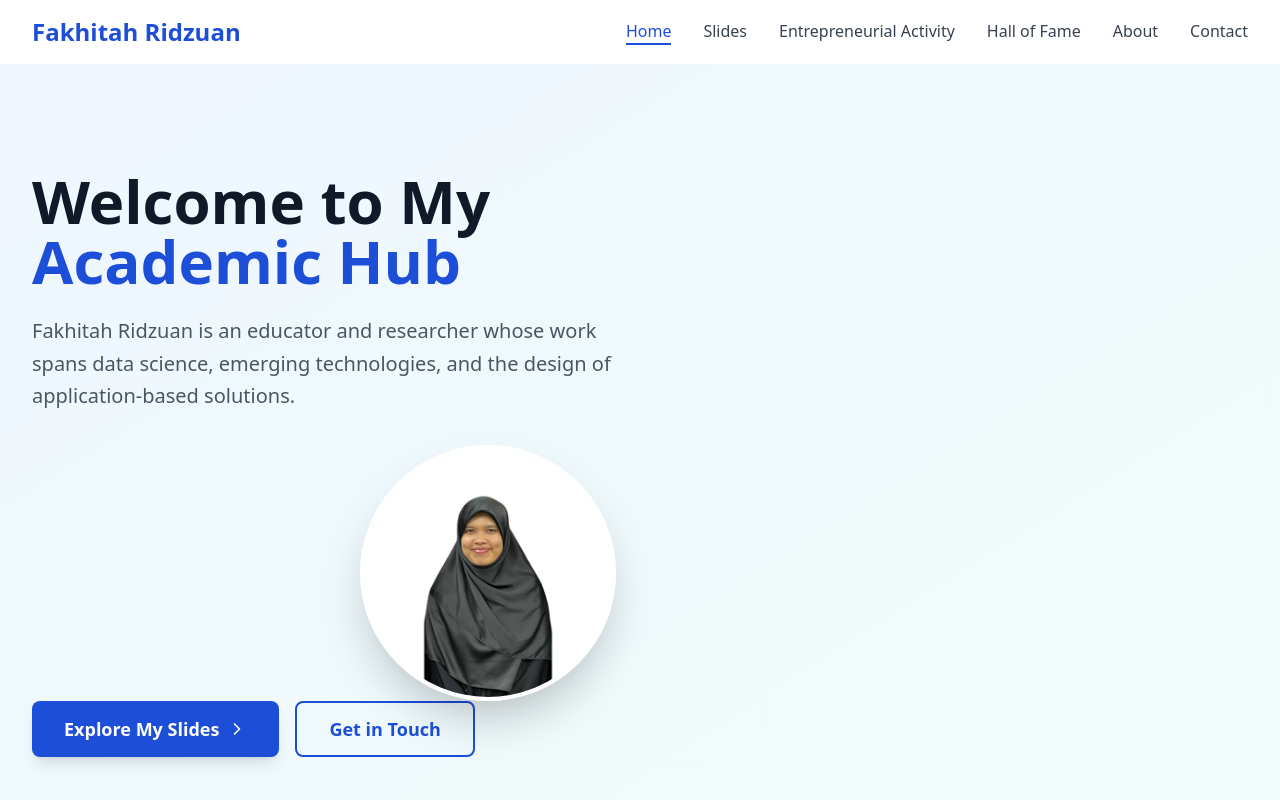
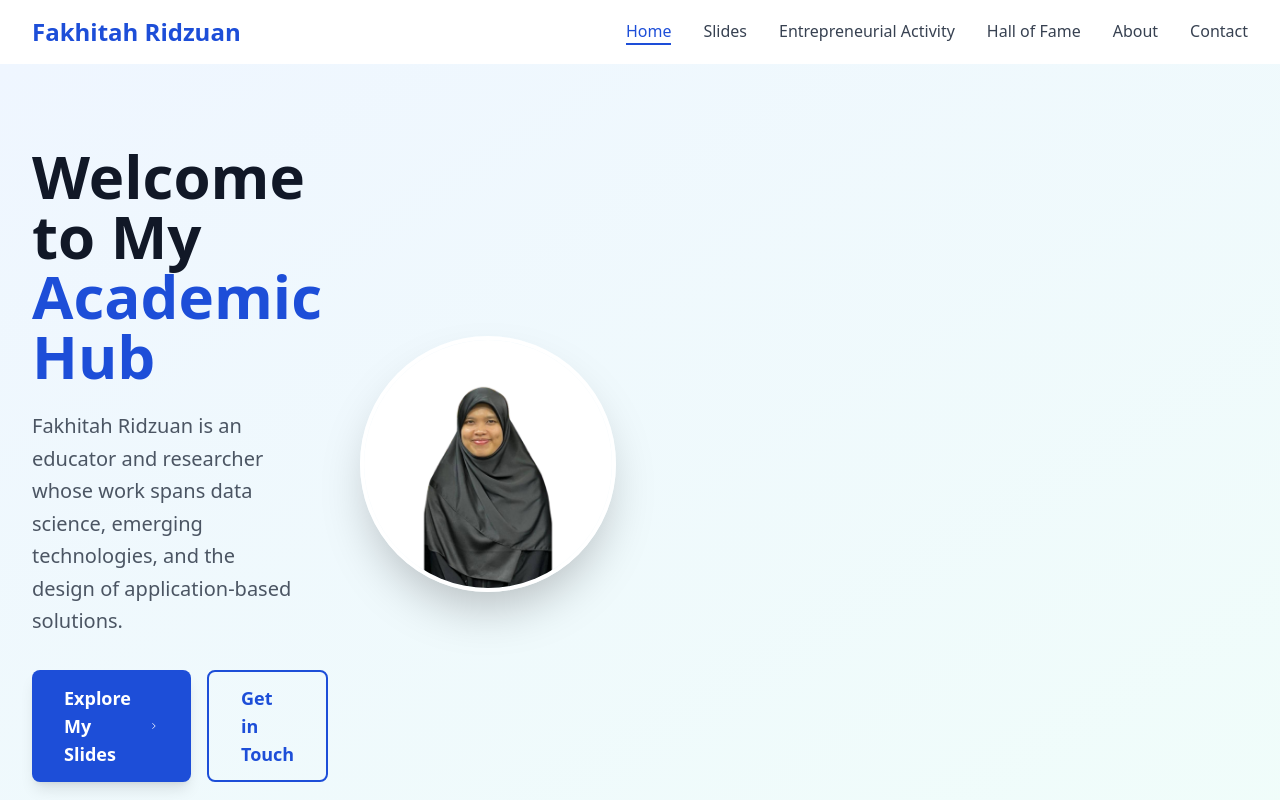
Before and after one commit to fakhitah3/my-page, a React (Vite) app: page / in a window 1280 px wide. Shown: the top 800 px of the page. Built offline with nearby package versions, Linux system fonts and the light colour scheme; no server answers.

Commit message:
Updated Home.tsx

```diff
--- a/src/pages/Home.tsx
+++ b/src/pages/Home.tsx
@@ -10,6 +10,8 @@ const Home = () => {
         <div className="max-w-7xl mx-auto px-4 sm:px-6 lg:px-8 py-12">
           <div className="grid grid-cols-1 lg:grid-cols-2 gap-12 items-center">
             {/* Text Content */}
+            <div className="grid grid-cols-1 lg:grid-cols-2 gap-12 items-center">
+  {/* Text Content */}
   <div className="text-center lg:text-left">
     <h1 className="text-4xl md:text-5xl lg:text-6xl font-bold text-gray-900 mb-6">
       Welcome to My
@@ -17,19 +19,9 @@ const Home = () => {
     </h1>
 
     <p className="text-xl text-gray-600 mb-8 leading-relaxed">
-                Fakhitah Ridzuan is an educator and researcher whose work spans data science, emerging technologies, and the design of application-based solutions.
+      Fakhitah Ridzuan is an educator and researcher whose work spans data science, emerging technologies,
+      and the design of application-based solutions.
     </p>
-
-              {/* Profile Image */}
-            <div className="flex justify-center lg:justify-end">
-              <div className="relative">
-                <img
-                  src="/Untitled design (4).png"
-                  alt="Fakhitah Ridzuan"
-                  className="w-64 h-64 rounded-full object-cover shadow-2xl border-4 border-white"
-                />
-              </div>
-            </div>
 
     <div className="flex flex-col sm:flex-row gap-4 justify-center lg:justify-start">
       <Link
@@ -48,6 +40,19 @@ const Home = () => {
       </Link>
     </div>
   </div>
+
+  {/* Profile Image on the Right */}
+  <div className="flex justify-center lg:justify-end">
+    <div className="relative">
+      <img
+        src="/Untitled design (4).png"
+        alt="Fakhitah Ridzuan"
+        className="w-64 h-64 rounded-full object-cover shadow-2xl border-4 border-white"
+      />
+    </div>
+  </div>
+</div>
+
           </div>
         </div>
       </section>
```
Lines whose indentation alone changed are shown as unchanged.
